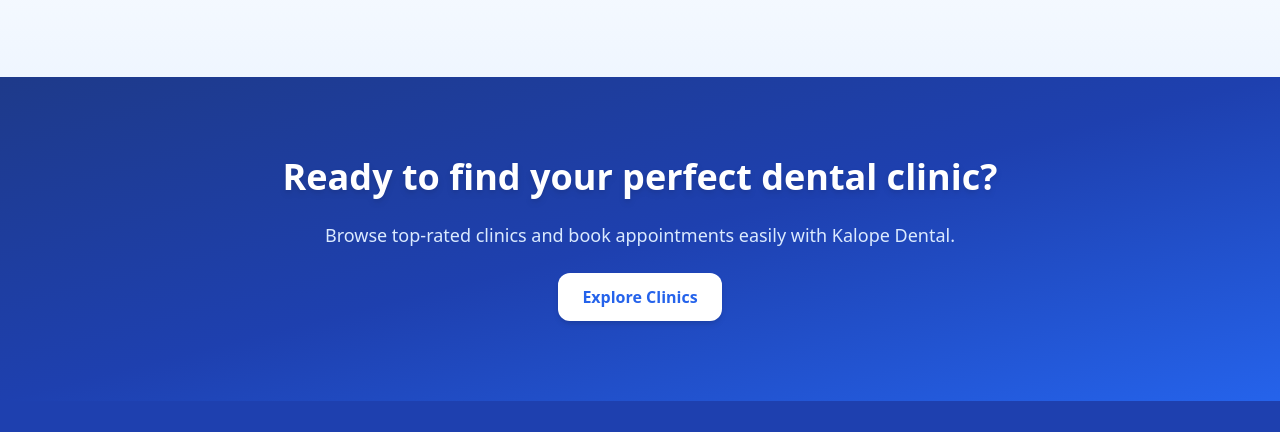
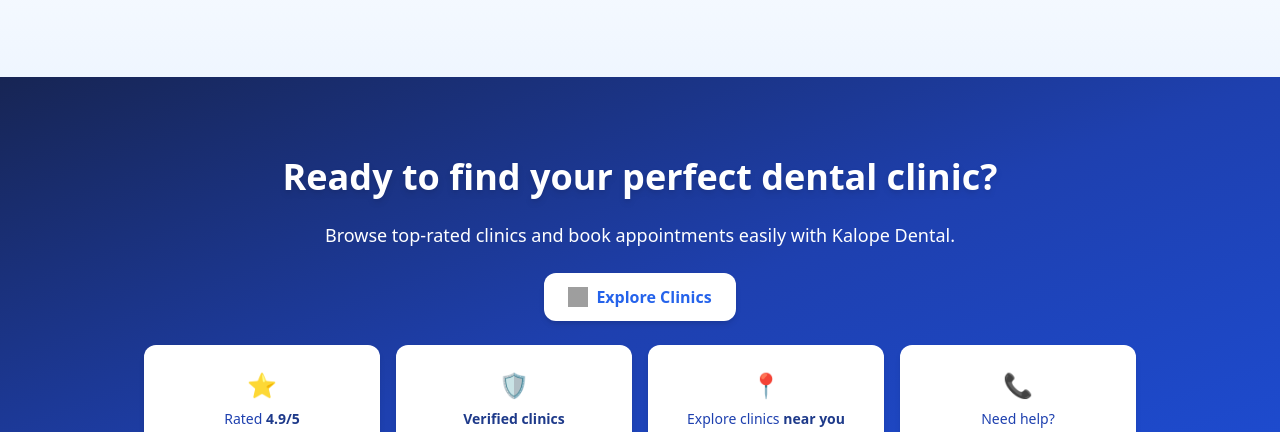
Before and after one commit to Joy-tii/kalope-dental, a plain HTML site: page index.html in a window 1280 px wide. Shown: the part 1365-1797 px from the top of the page. Drawn offline with nearby package versions, Linux system fonts and the light colour scheme; grey boxes are pictures that could not be loaded.

Commit message:
Add files via upload

```diff
--- a/index.html
+++ b/index.html
@@ -5,6 +5,7 @@
   <meta charset="UTF-8" />
   <meta name="viewport" content="width=device-width, initial-scale=1.0" />
   <title>Kalope Dental - Home</title>
+
   <script src="https://cdn.tailwindcss.com"></script>
   <style>
    .bg-gradient-custom {
@@ -330,25 +331,55 @@
     </div>
   </section>
 
- <!-- Call to Action -->
-<!-- Call to Action -->
-<section class="bg-gradient-to-br from-blue-900 via-blue-800 to-blue-600 text-white py-20 px-4">
+<!-- Call to Action Section -->
+<section class="bg-gradient-to-br from-blue-950 via-blue-800 to-blue-700 text-white py-20 px-4 mb-16">
     <div class="max-w-5xl mx-auto text-center space-y-6">
       <h2 class="text-3xl md:text-4xl font-bold drop-shadow-md">
         Ready to find your perfect dental clinic?
       </h2>
-      <p class="text-base md:text-lg text-blue-100">
+      <p class="text-base md:text-lg text-white">
         Browse top-rated clinics and book appointments easily with Kalope Dental.
       </p>
+
+      <!-- CTA Button -->
       <a href="/explore"
-        class="inline-block bg-white text-blue-600 font-semibold px-6 py-3 rounded-xl hover:bg-gray-100 transition shadow-md hover:scale-105">
+        class="inline-flex items-center gap-2 bg-white text-blue-600 font-semibold px-6 py-3 rounded-xl hover:bg-gray-100 transition shadow-md hover:scale-105">
+        <img src="https://cdn-icons-png.flaticon.com/512/684/684908.png" alt="location" class="w-5 h-5" />
         Explore Clinics
       </a>
+
+      <!-- Cards Row -->
+      <div class="mt-12 grid gap-4 grid-cols-1 sm:grid-cols-2 md:grid-cols-4 px-4">
+        <!-- Card 1 -->
+        <div
+          class="bg-white text-blue-800 px-4 py-6 rounded-xl shadow-md flex flex-col items-center space-y-2 transition transform duration-300 hover:scale-105 hover:shadow-lg">
+          <span class="text-2xl">⭐</span>
+          <p class="text-sm font-medium text-center">Rated <span class="font-bold text-blue-900">4.9/5</span><br>by 12,000+ users</p>
+        </div>
+
+        <!-- Card 2 -->
+        <div
+          class="bg-white text-blue-800 px-4 py-6 rounded-xl shadow-md flex flex-col items-center space-y-2 transition transform duration-300 hover:scale-105 hover:shadow-lg">
+          <span class="text-2xl">🛡</span>
+          <p class="text-sm font-medium text-center"><span class="font-bold text-blue-900">Verified clinics</span><br>with genuine reviews</p>
+        </div>
+
+        <!-- Card 3 -->
+        <div
+          class="bg-white text-blue-800 px-4 py-6 rounded-xl shadow-md flex flex-col items-center space-y-2 transition transform duration-300 hover:scale-105 hover:shadow-lg">
+          <span class="text-2xl">📍</span>
+          <p class="text-sm font-medium text-center">Explore clinics <span class="font-bold text-blue-900">near you</span><br>in just one click!</p>
+        </div>
+
+        <!-- Card 4 -->
+        <div
+          class="bg-white text-blue-800 px-4 py-6 rounded-xl shadow-md flex flex-col items-center space-y-2 transition transform duration-300 hover:scale-105 hover:shadow-lg">
+          <span class="text-2xl">📞</span>
+          <p class="text-sm font-medium text-center">Need help?<br>Call us at <span class="font-bold text-blue-900">1800-XXX-XXXX</span></p>
+        </div>
+      </div>
     </div>
   </section>
-
-
-
 
     <!-- Footer -->
     <footer class="bg-blue-800 text-blue-100 py-12">
```
